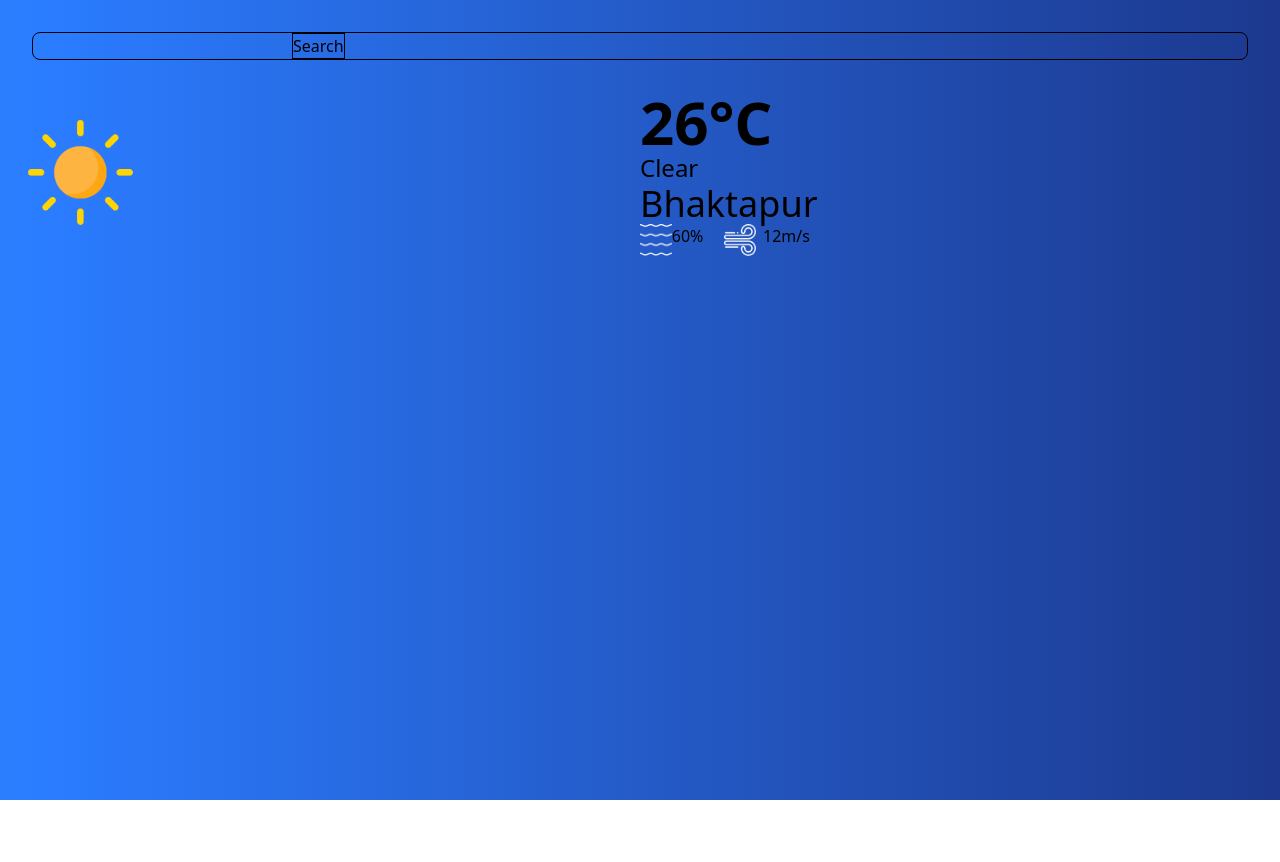
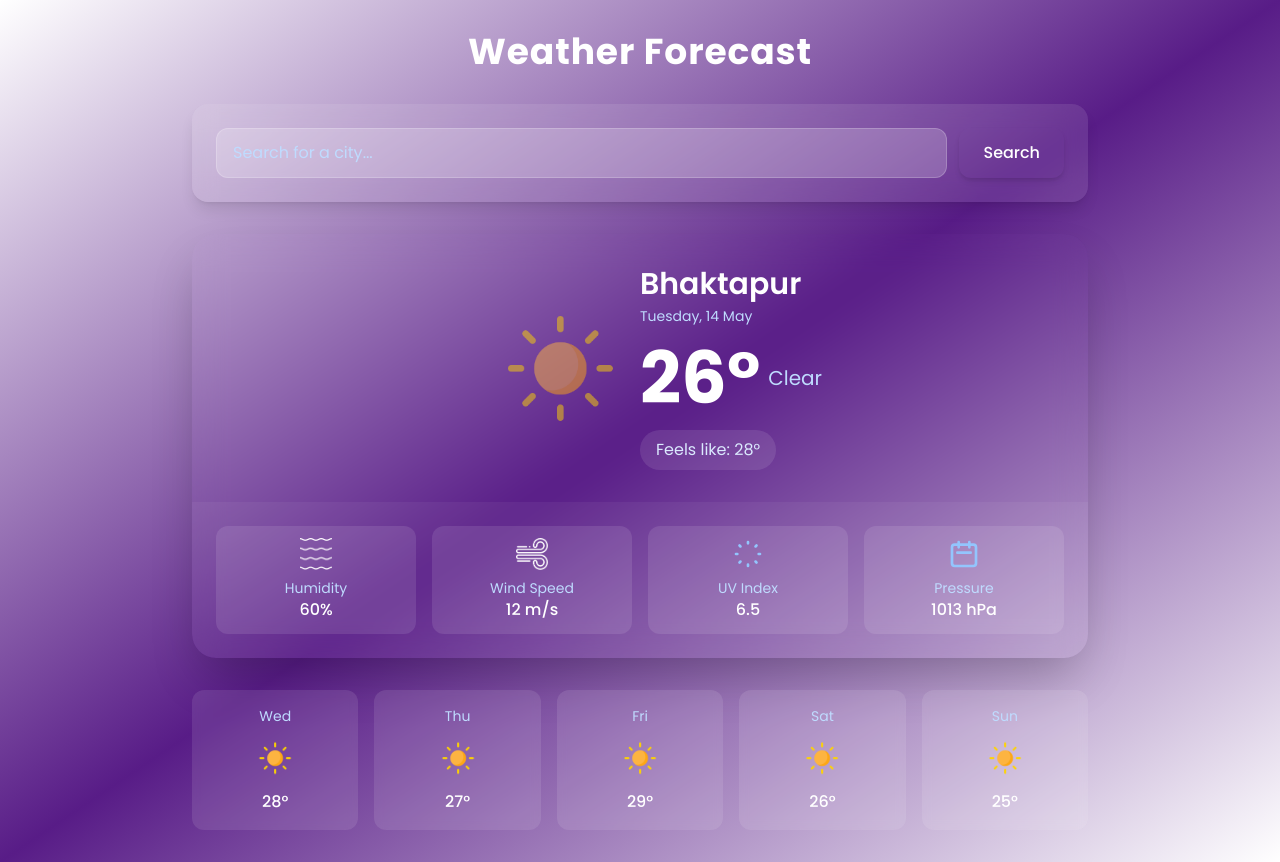
Before and after one commit to veebedev/WeatherApp, a website built with Vite: page index.html in a window 1280 px wide. Before the commit the page ends 800 px from the top, so only its background shows below. Built offline with nearby package versions, Linux system fonts and the light colour scheme.

Commit message:
updated ui

```diff
--- a/index.html
+++ b/index.html
@@ -5,43 +5,120 @@
     <meta name="viewport" content="width=device-width, initial-scale=1.0" />
     <title>Weather App</title>
     <link rel="stylesheet" href="/src/style.css">
+    <script src="https://cdn.tailwindcss.com"></script>
+    <link href="https://fonts.googleapis.com/css2?family=Poppins:wght@300;400;500;600;700&display=swap" rel="stylesheet">
   </head>
-  <body class="bg-gradient-to-r from-blue-500 to-blue-900">
-      <div class="">
-        <!-- top part -->
-        <div class="border rounded-lg flex gap-2 items-center m-8 ">
-          <input class="ml-5" type="text">
-          <button class="btn border">Search</button>
+  <body class="bg-gradient-to-br from-indigo-900 via-purple-900 to-pink-800 min-h-screen p-4 md:p-8 font-[Poppins]">
+    <div class="max-w-4xl mx-auto">
+      <!-- App Header -->
+      <header class="text-center mb-8">
+        <h1 class="text-3xl md:text-4xl font-bold text-white mb-2 tracking-wide">Weather Forecast</h1>
+      </header>
+
+      <!-- Search Section -->
+      <div class="bg-white/10 backdrop-blur-md rounded-2xl p-4 md:p-6 mb-8 shadow-lg transition-transform hover:shadow-xl">
+        <div class="flex flex-col md:flex-row gap-3">
+          <input
+            class="flex-1 bg-white/20 text-white placeholder-blue-200 px-4 py-3 rounded-xl border border-white/20 focus:outline-none focus:ring-2 focus:ring-blue-400 transition-all"
+            type="text"
+            placeholder="Search for a city...">
+          <button class="bg-gradient-to-r from-blue-500 to-purple-600 text-white font-medium px-6 py-3 rounded-xl shadow-md hover:shadow-lg transform hover:-translate-y-1 transition-all duration-300">
+            Search
+          </button>
         </div>
+      </div>
 
-        <!-- bottom part -->
-        <div class="flex flex-column ">
-          <!-- weather image -->
-          <div class="w-1/2">
-            <img class="w-40 h-40"  src="/clear.png" alt="">
-          </div>
-          <!-- weather detail -->
-          <div class="w-1/2 items-center">
-            <div class="text-6xl font-bold" id="title">26°C</div>
-            <div class="text-2xl " id="weatherDetail">Clear</div>
-            <div  class="text-4xl" id="location">Bhaktapur</div>
-            <div class="flex flex-column gap-5 md:flex-row">
-              <div class="flex">
-                <div class="w-1/2">
-                  <img class="w-8 h-8"  src="/humidity.png" alt="">
-                </div>
-                <div class="w-1/2" id="humidity">60%</div>
+      <!-- Weather Card -->
+      <div class="bg-gradient-to-br from-blue-600/30 to-purple-600/30 backdrop-blur-lg rounded-3xl overflow-hidden shadow-2xl">
+        <!-- Current Weather -->
+        <div class="p-6 md:p-8">
+          <div class="flex flex-col md:flex-row items-center">
+            <!-- Left Column -->
+            <div class="w-full md:w-1/2 flex justify-center md:justify-end">
+              <div class="relative">
+                <img class="w-40 h-40 object-contain animate-pulse" src="/clear.png" alt="Weather Icon">
               </div>
-              <div class="flex">
-                <div class="w-1/2">
-                  <img class="w-8 h-8" src="/wind.png" alt="">
-                </div>
-                <div class="w-1/2" id="wspeed">12m/s</div>
+            </div>
+
+            <!-- Right Column -->
+            <div class="w-full md:w-1/2 text-center md:text-left mb-6 md:mb-0">
+              <h2 class="text-2xl md:text-3xl font-semibold text-white mb-1" id="location">Bhaktapur</h2>
+              <p class="text-blue-200 text-sm mb-4">Tuesday, 14 May</p>
+
+              <div class="flex items-center justify-center md:justify-start mb-4">
+                <span class="text-6xl md:text-7xl font-bold text-white" id="title">26°</span>
+                <span class="text-xl text-blue-200 ml-2" id="weatherDetail">Clear</span>
+              </div>
+
+              <div class="inline-flex bg-white/10 rounded-full px-4 py-2 text-blue-100">
+                <span>Feels like: 28°</span>
               </div>
             </div>
           </div>
         </div>
+
+        <!-- Weather Details -->
+        <div class="bg-white/5 backdrop-blur-md">
+          <div class="grid grid-cols-2 md:grid-cols-4 gap-4 p-6">
+            <div class="flex flex-col items-center bg-white/10 rounded-xl p-3 transition-all hover:bg-white/20">
+              <img class="w-8 h-8 mb-2" src="/humidity.png" alt="Humidity Icon">
+              <span class="text-blue-200 text-sm">Humidity</span>
+              <span class="text-white font-medium" id="humidity">60%</span>
+            </div>
+
+            <div class="flex flex-col items-center bg-white/10 rounded-xl p-3 transition-all hover:bg-white/20">
+              <img class="w-8 h-8 mb-2" src="/wind.png" alt="Wind Icon">
+              <span class="text-blue-200 text-sm">Wind Speed</span>
+              <span class="text-white font-medium" id="wspeed">12 m/s</span>
+            </div>
+
+            <div class="flex flex-col items-center bg-white/10 rounded-xl p-3 transition-all hover:bg-white/20">
+              <svg class="w-8 h-8 mb-2 text-blue-300" fill="none" stroke="currentColor" viewBox="0 0 24 24" xmlns="http://www.w3.org/2000/svg">
+                <path stroke-linecap="round" stroke-linejoin="round" stroke-width="2" d="M12 3v1m0 16v1m9-9h-1M4 12H3m15.364 6.364l-.707-.707M6.343 6.343l-.707-.707m12.728 0l-.707.707M6.343 17.657l-.707.707"></path>
+              </svg>
+              <span class="text-blue-200 text-sm">UV Index</span>
+              <span class="text-white font-medium">6.5</span>
+            </div>
+
+            <div class="flex flex-col items-center bg-white/10 rounded-xl p-3 transition-all hover:bg-white/20">
+              <svg class="w-8 h-8 mb-2 text-blue-300" fill="none" stroke="currentColor" viewBox="0 0 24 24" xmlns="http://www.w3.org/2000/svg">
+                <path stroke-linecap="round" stroke-linejoin="round" stroke-width="2" d="M8 7V3m8 4V3m-9 8h10M5 21h14a2 2 0 002-2V7a2 2 0 00-2-2H5a2 2 0 00-2 2v12a2 2 0 002 2z"></path>
+              </svg>
+              <span class="text-blue-200 text-sm">Pressure</span>
+              <span class="text-white font-medium">1013 hPa</span>
+            </div>
+          </div>
+        </div>
       </div>
+
+      <!-- Forecast (Optional) -->
+      <div class="mt-8 grid grid-cols-2 md:grid-cols-5 gap-4">
+        <div class="bg-white/10 backdrop-blur-sm rounded-xl p-4 text-center transition-transform hover:scale-105">
+          <p class="text-blue-200 text-sm">Wed</p>
+          <img class="w-12 h-12 mx-auto my-2" src="/clear.png" alt="">
+          <p class="text-white font-medium">28°</p>
+        </div>
+        <div class="bg-white/10 backdrop-blur-sm rounded-xl p-4 text-center transition-transform hover:scale-105">
+          <p class="text-blue-200 text-sm">Thu</p>
+          <img class="w-12 h-12 mx-auto my-2" src="/clear.png" alt="">
+          <p class="text-white font-medium">27°</p>
+        </div>
+        <div class="bg-white/10 backdrop-blur-sm rounded-xl p-4 text-center transition-transform hover:scale-105">
+          <p class="text-blue-200 text-sm">Fri</p>
+          <img class="w-12 h-12 mx-auto my-2" src="/clear.png" alt="">
+          <p class="text-white font-medium">29°</p>
+        </div>
+        <div class="bg-white/10 backdrop-blur-sm rounded-xl p-4 text-center transition-transform hover:scale-105">
+          <p class="text-blue-200 text-sm">Sat</p>
+          <img class="w-12 h-12 mx-auto my-2" src="/clear.png" alt="">
+          <p class="text-white font-medium">26°</p>
+        </div>
+        <div class="bg-white/10 backdrop-blur-sm rounded-xl p-4 text-center transition-transform hover:scale-105">
+          <p class="text-blue-200 text-sm">Sun</p>
+          <img class="w-12 h-12 mx-auto my-2" src="/clear.png" alt="">
+          <p class="text-white font-medium">25°</p>
+        </div>
       </div>
+    </div>
   </body>
 </html>
--- a/package.json
+++ b/package.json
@@ -14,6 +14,7 @@
   },
   "dependencies": {
     "@tailwindcss/vite": "^4.1.5",
-    "tailwindcss": "^4.1.5"
+    "tailwindcss": "^4.1.5",
+    "tailwindcss-debug-screens": "^3.0.1"
   }
 }
--- a/src/counter.ts
+++ /dev/null
@@ -1,9 +0,0 @@
-export function setupCounter(element: HTMLButtonElement) {
-  let counter = 0
-  const setCounter = (count: number) => {
-    counter = count
-    element.innerHTML = `count is ${counter}`
-  }
-  element.addEventListener('click', () => setCounter(counter + 1))
-  setCounter(0)
-}
--- a/src/main.ts
+++ b/src/main.ts
@@ -17,12 +17,12 @@ function error() {
 }
 
 
-async function getWeatherInfo(lat:number,lon:number){
-    const weatherURL = `https://api.openweathermap.org/data/2.5/weather?lat=${lat}&lon=${lon}&units=metric&appid=ff5b29f4f9c8a46d01ef96c66b2425dd`
+async function getWeatherInfo(location:string, api_key:string){
+    const weatherURL = `http://api.openweathermap.org/data/2.5/weather?q=${location}&units=metrics&appid=${api_key}`
     try {
         const response = await fetch(weatherURL);
         if (!response.ok) {
-            throw new Error(`Response status: ${response.status}`);
+          throw new Error(`Response status: ${response.status}`);
         }
         const json = await response.json();
         console.log(json);
@@ -30,26 +30,6 @@ async function getWeatherInfo(lat:number,lon:number){
         const city = json.name ;
         alert(`It is ${temp} cewlcius in ${city}`)
     }catch (error:unknown) {
-      console.error(error.message);
+      console.error("an error occured");
     }
 }
-
-// document.querySelector<HTMLDivElement>('#app')!.innerHTML = `
-//   <div>
-//     <a href="https://vite.dev" target="_blank">
-//       <img src="${viteLogo}" class="logo" alt="Vite logo" />
-//     </a>
-//     <a href="https://www.typescriptlang.org/" target="_blank">
-//       <img src="${typescriptLogo}" class="logo vanilla" alt="TypeScript logo" />
-//     </a>
-//     <h1>Vite + TypeScript</h1>
-//     <div class="card">
-//       <button id="counter" type="button"></button>
-//     </div>
-//     <p class="read-the-docs">
-//       Click on the Vite and TypeScript logos to learn more
-//     </p>
-//   </div>
-// `
-
-// setupCounter(document.querySelector<HTMLButtonElement>('#counter')!)
--- a/tailwind.config.js
+++ b/tailwind.config.js
@@ -12,5 +12,7 @@ export default {
       },
     },
   },
-  plugins: [],
+  plugins: [
+    require("tailwindcss-debug-screens"),
+  ],
 }
```
Also changed, not shown: 1 other file.
